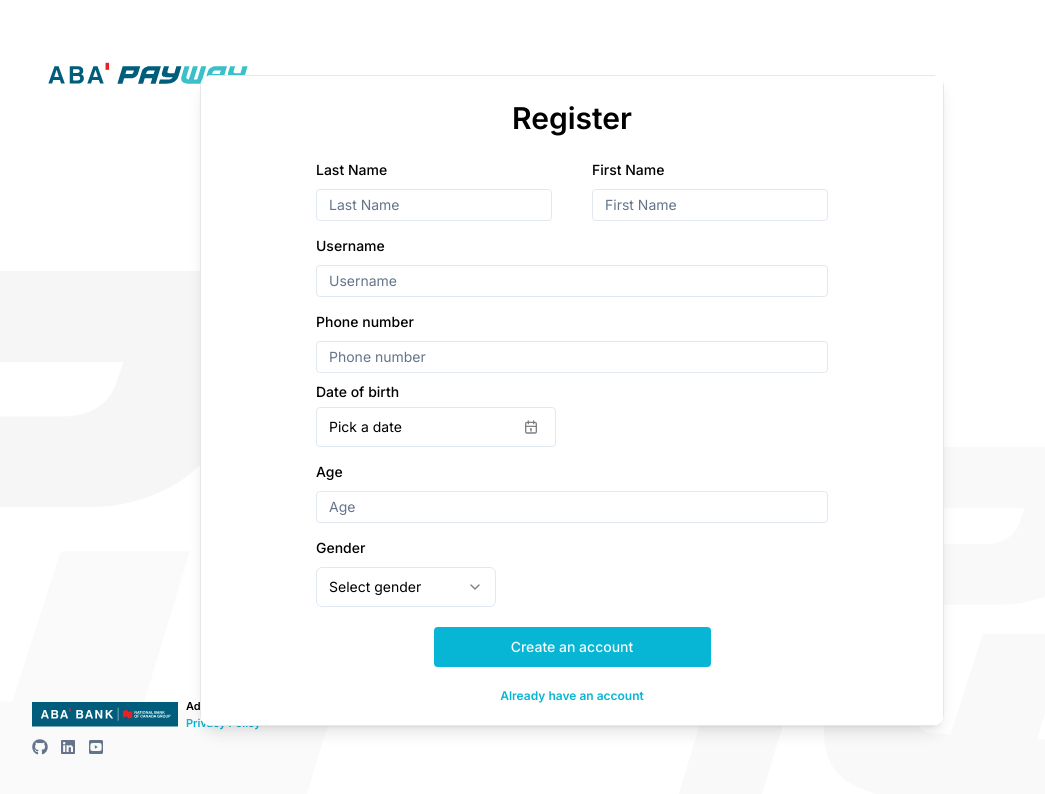
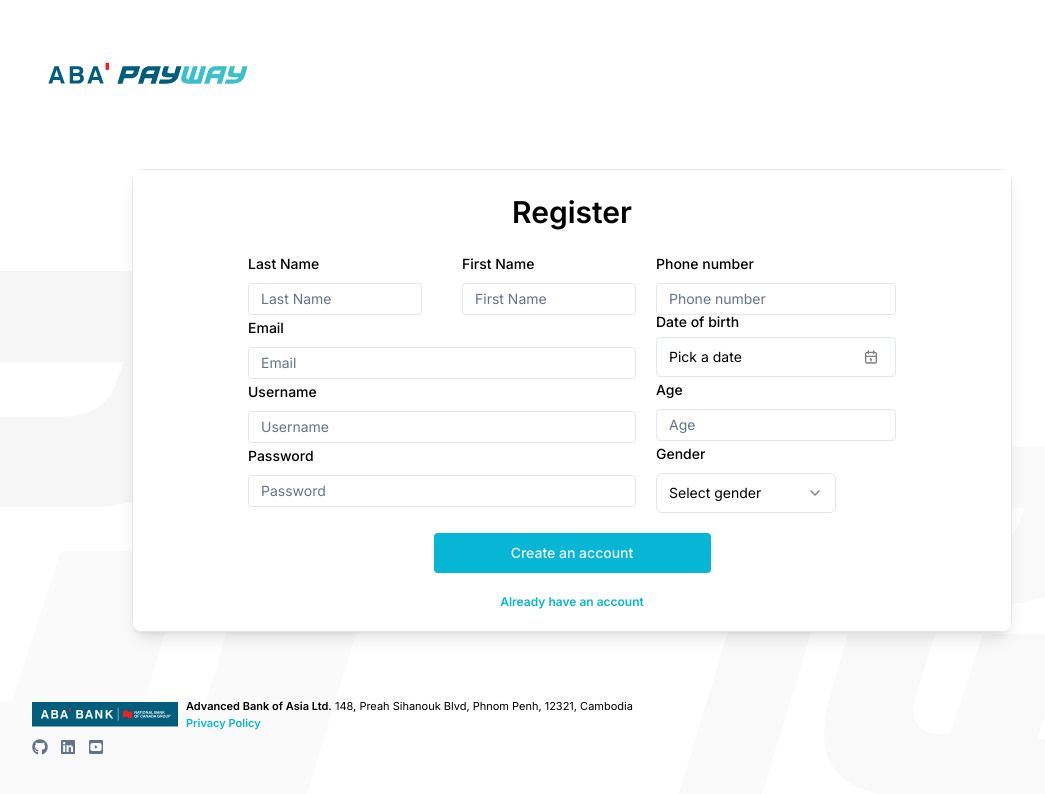
Before and after one commit to RelexSun/aba-payway-login, a Next.js app: page /register in a window 1280 px wide. Shown: the top 794 px of the page, without its empty margins (68-1113 px from the left). Built offline with nearby package versions, Linux system fonts and the light colour scheme; no server answers.

Commit message:
fix: register error

```diff
--- a/src/actions/register/index.ts
+++ b/src/actions/register/index.ts
@@ -3,7 +3,6 @@
 import { API } from "@/common/constants/api";
 import { RegisterInput, RegisterResponse } from "./schema";
 import { ErrorResponse } from "@/common/schema";
-import { parseJSON } from "@/lib/format-response-data";
 import axios from "axios";
 
 const REGISTER = API.URL_AUTH_ENDPOINT + "/register";
@@ -13,21 +12,14 @@ export const register = async (
 ): Promise<{ error: ErrorResponse | null; data: RegisterResponse | null }> => {
   try {
     const res = await axios.post(REGISTER, input);
-    if (!res) {
-      const error = await parseJSON<ErrorResponse>(res);
-      return {
-        error,
-        data: null,
-      };
-    }
-    const resJson = await parseJSON<RegisterResponse>(res.data);
+
     return {
-      data: resJson,
+      data: res.data,
       error: null,
     };
   } catch (error: any) {
     return {
-      error,
+      error: error,
       data: null,
     };
   }
--- a/src/actions/register/schema.ts
+++ b/src/actions/register/schema.ts
@@ -1,8 +1,7 @@
 import { GENDER } from "@/common/enum/gender-enum";
 import { z } from "zod";
 
-export const RegisterSchema = z
-  .object({
+export const RegisterSchema = z.object({
   email: z
     .string({ required_error: "Please provide an email" })
     .email({ message: "Please provide a valid email" }),
@@ -10,14 +9,6 @@ export const RegisterSchema = z
     .string({ required_error: "Please provide a password" })
     .min(6, { message: "Password must be at least 6 characters long" })
     .max(64, { message: "Password must be at most 64 characters long" }),
-    confirmPassword: z
-      .string({ required_error: "Please confirm your password" })
-      .min(6, {
-        message: "Confirm password must be at least 6 characters long",
-      })
-      .max(64, {
-        message: "Confirm password must be at most 64 characters long",
-      }),
   lastname: z.string({ required_error: "Please provide your last name" }),
   firstname: z.string({ required_error: "Please provide your first name" }),
   username: z.string({ required_error: "Please provide a username" }),
@@ -29,19 +20,10 @@ export const RegisterSchema = z
   }),
   phone_number: z
     .string({ required_error: "Please provide a phone number" })
-      .min(10, { message: "Phone number must be at least 10 digits" })
+    .min(9, { message: "Phone number must be at least 9 digits" })
     .regex(/^[0-9]{10,15}$/, "Invalid phone number"),
   dob: z.date({ required_error: "Please provide a Date of Birth" }),
-  })
-  .refine(
-    (values) => {
-      return values.password === values.confirmPassword;
-    },
-    {
-      message: "Passwords must match!",
-      path: ["confirmPassword"],
-    }
-  );
+});
 
 export const RegisterResponseSchema = z.object({
   email: z.string(),
--- a/src/actions/shop/post/index.ts
+++ b/src/actions/shop/post/index.ts
@@ -11,7 +11,6 @@ export const postShop = async (
   input: PostShopInput
 ): Promise<{ error: ErrorResponse | null; data: PostResponse | null }> => {
   try {
-    console.log(input);
     const res = await axios.post<PostResponse>(POST, input);
 
     return {
--- a/src/app/(main)/shop/[shopId]/components/table-list.tsx
+++ b/src/app/(main)/shop/[shopId]/components/table-list.tsx
@@ -91,7 +91,7 @@ export default function TableList({
             </TableHeader>
             {tables?.map((table) => (
               <>
-                <TableBody>
+                <TableBody key={table.id}>
                   <TableRow>
                     <TableCell className="font-medium">
                       {table.number}
--- a/src/screens/register/register-form.tsx
+++ b/src/screens/register/register-form.tsx
@@ -1,3 +1,5 @@
+"use client";
+
 import { zodResolver } from "@hookform/resolvers/zod";
 import { Button } from "../../components/ui/button";
 import { format } from "date-fns";
@@ -10,7 +12,7 @@ import {
   FormMessage,
 } from "../../components/ui/form";
 import { SubmitHandler, useForm } from "react-hook-form";
-import { useTransition } from "react";
+import { useState, useTransition } from "react";
 import { useRouter } from "next/navigation";
 import { toast } from "sonner";
 import Link from "next/link";
@@ -37,9 +39,10 @@ import { IconCalendar } from "@tabler/icons-react";
 import { register } from "@/actions/register";
 import { GENDER } from "@/common/enum/gender-enum";
 
-export default function RegisterForm() {
+const RegisterForm: React.FC = () => {
   const [pending, startTransition] = useTransition();
   const router = useRouter();
+
   const form = useForm<RegisterInput>({
     resolver: zodResolver(RegisterSchema),
   });
@@ -72,6 +75,8 @@ export default function RegisterForm() {
       <h1 className="font-[600] text-[30px] text-center mb-4">Register</h1>
       <Form {...form}>
         <form onSubmit={form.handleSubmit(onSubmit)} className="space-y-3">
+          <div className="flex flex-col md:flex-row md:gap-5">
+            <div>
               <div className="flex gap-10">
                 <div>
                   <FormField
@@ -98,7 +103,9 @@ export default function RegisterForm() {
                     name="firstname"
                     render={({ field }) => (
                       <FormItem>
-                    <FormLabel className="text-[14px]">First Name</FormLabel>
+                        <FormLabel className="text-[14px]">
+                          First Name
+                        </FormLabel>
                         <FormControl>
                           <Input
                             placeholder="First Name"
@@ -112,6 +119,23 @@ export default function RegisterForm() {
                   />
                 </div>
               </div>
+
+              <div>
+                <FormField
+                  control={form.control}
+                  name="email"
+                  render={({ field }) => (
+                    <FormItem>
+                      <FormLabel className="text-[14px]">Email</FormLabel>
+                      <FormControl>
+                        <Input placeholder="Email" type="email" {...field} />
+                      </FormControl>
+                      <FormMessage />
+                    </FormItem>
+                  )}
+                />
+              </div>
+
               <div>
                 <FormField
                   control={form.control}
@@ -120,22 +144,54 @@ export default function RegisterForm() {
                     <FormItem>
                       <FormLabel className="text-[14px]">Username</FormLabel>
                       <FormControl>
-                    <Input placeholder="Username" type="username" {...field} />
+                        <Input
+                          placeholder="Username"
+                          type="username"
+                          {...field}
+                        />
                       </FormControl>
                       <FormMessage />
                     </FormItem>
                   )}
                 />
               </div>
+
+              <div>
+                <FormField
+                  control={form.control}
+                  name="password"
+                  render={({ field }) => (
+                    <FormItem>
+                      <FormLabel className="text-[14px]">Password</FormLabel>
+                      <FormControl>
+                        <Input
+                          placeholder="Password"
+                          type="password"
+                          {...field}
+                        />
+                      </FormControl>
+                      <FormMessage />
+                    </FormItem>
+                  )}
+                />
+              </div>
+            </div>
+            <div>
               <div>
                 <FormField
                   control={form.control}
                   name="phone_number"
                   render={({ field }) => (
                     <FormItem>
-                  <FormLabel className="text-[14px]">Phone number</FormLabel>
+                      <FormLabel className="text-[14px]">
+                        Phone number
+                      </FormLabel>
                       <FormControl>
-                    <Input placeholder="Phone number" type="tel" {...field} />
+                        <Input
+                          placeholder="Phone number"
+                          type="tel"
+                          {...field}
+                        />
                       </FormControl>
                       <FormMessage />
                     </FormItem>
@@ -186,6 +242,7 @@ export default function RegisterForm() {
                   )}
                 />
               </div>
+
               <div>
                 <FormField
                   control={form.control}
@@ -198,7 +255,9 @@ export default function RegisterForm() {
                           placeholder="Age"
                           type="number"
                           {...field}
-                      onChange={(e) => field.onChange(Number(e.target.value))}
+                          onChange={(e) =>
+                            field.onChange(Number(e.target.value))
+                          }
                         />
                       </FormControl>
 
@@ -207,6 +266,7 @@ export default function RegisterForm() {
                   )}
                 />
               </div>
+
               <div>
                 <FormField
                   control={form.control}
@@ -215,7 +275,10 @@ export default function RegisterForm() {
                     <FormItem>
                       <FormLabel className="text-[14px]">Gender</FormLabel>
                       <FormControl>
-                    <Select onValueChange={field.onChange} value={field.value}>
+                        <Select
+                          onValueChange={field.onChange}
+                          value={field.value}
+                        >
                           <SelectTrigger className="w-[180px]">
                             <SelectValue placeholder="Select gender" />
                           </SelectTrigger>
@@ -236,6 +299,8 @@ export default function RegisterForm() {
                   )}
                 />
               </div>
+            </div>
+          </div>
           <div className="flex flex-col items-center gap-2">
             <Button type="submit" className="mt-2" disabled={pending}>
               {pending && <Loader2 className="size-4 animate-spin mx-2" />}
@@ -252,4 +317,6 @@ export default function RegisterForm() {
       </Form>
     </div>
   );
-}
+};
+
+export default RegisterForm;
```
Lines whose indentation alone changed are shown as unchanged.
